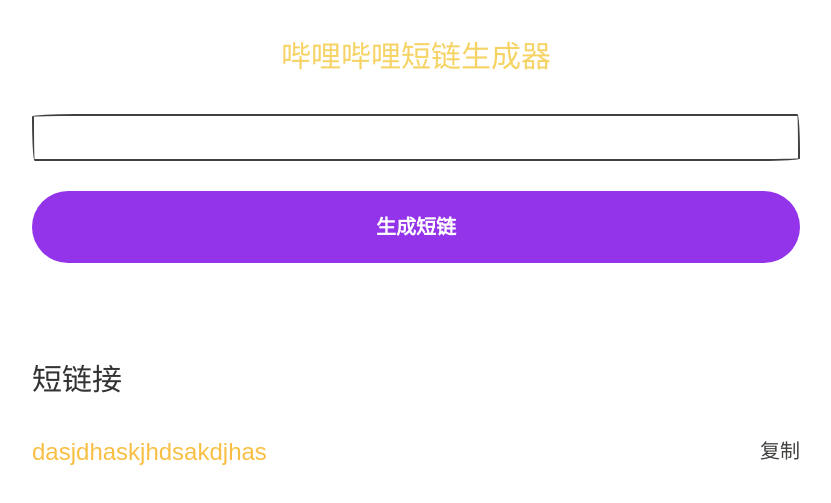
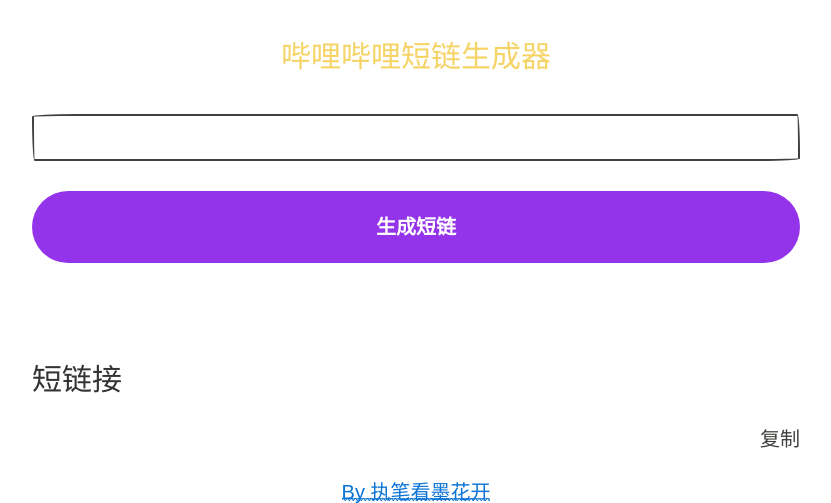
Before and after one commit to xlzy520/bili-register-time, a website: page index.html in a window 1280 px wide. Shown: the top 503 px of the page, without its empty margins (224-1055 px from the left). Drawn offline with nearby package versions, Linux system fonts and the light colour scheme; some packages are replaced by stand-ins of ours; a script that the page names is missing; a web font is replaced by a local one.

Commit message:
feat: 删除测试数据

```diff
--- a/index.html
+++ b/index.html
@@ -96,7 +96,7 @@
     <div class="short-url">
       <div class="short-url-title">短链接</div>
       <div class="short-url-item">
-        <div class="short-url-value">dasjdhaskjhdsakdjhas</div>
+        <div class="short-url-value"></div>
         <div class="copy">
           复制
         </div>
```
